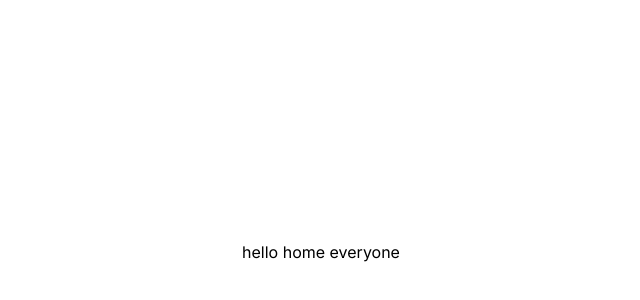
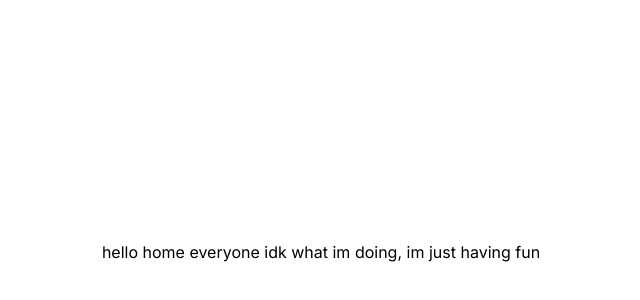
Before and after one commit to sifat1285/test-vercel, a Next.js app: page / in a window 1280 px wide. Shown: the part 148-448 px from the top of the page, without its empty margins (319-959 px from the left). Built offline with nearby package versions, Linux system fonts and the light colour scheme.

Commit message:
refactor -- edited page.tsx

```diff
--- a/app/layout.tsx
+++ b/app/layout.tsx
@@ -1,6 +1,7 @@
 import type { Metadata } from 'next'
 import { Inter } from 'next/font/google'
 import './globals.css'
+import { auth } from '@/auth'
 // import Navbar from './components/Navbar'
 // import Nav from './components/Nav'
 
@@ -11,7 +12,7 @@ export const metadata: Metadata = {
   description: 'Generated by create next app',
 }
 
-export default function RootLayout({
+export default async function RootLayout({
   children,
 }: {
   children: React.ReactNode
--- a/app/page.tsx
+++ b/app/page.tsx
@@ -1,7 +1,7 @@
 export default function Home() {
   return (
     <div className=" h-full flex items-center justify-center">
-      hello home everyone
+      hello home everyone  idk what im doing, im just having fun
     </div>
   );
 }
```
